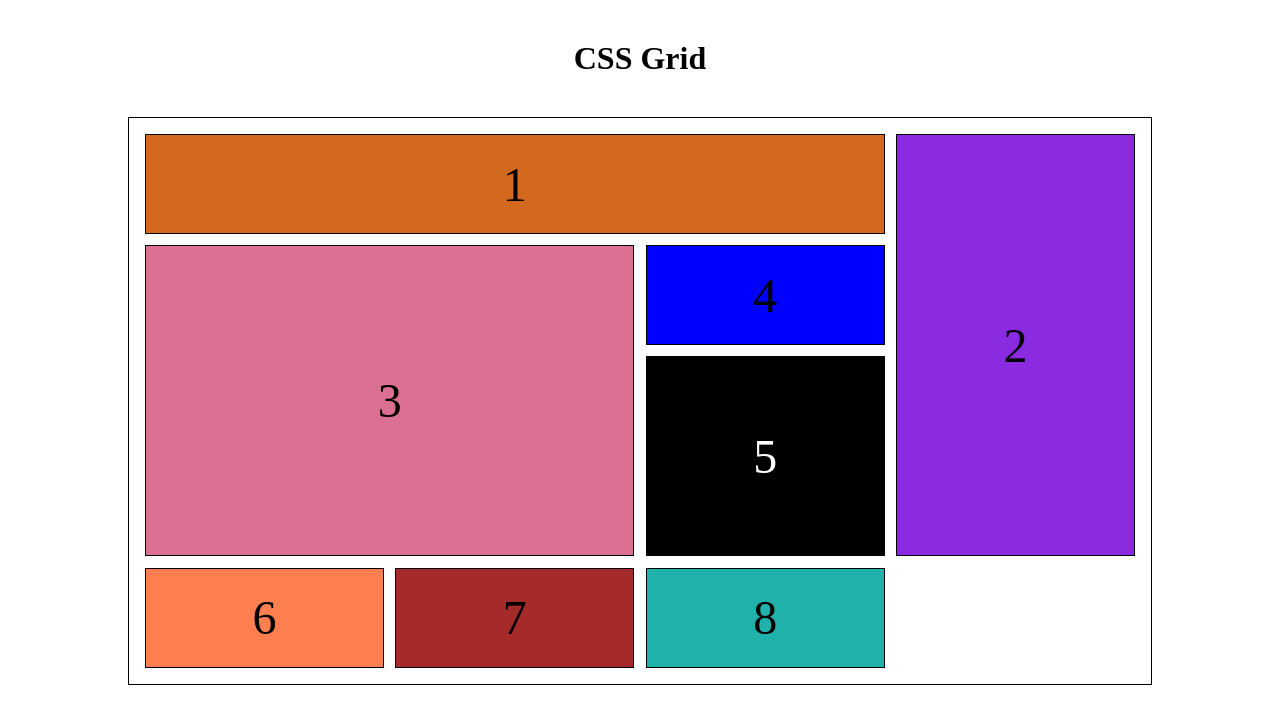
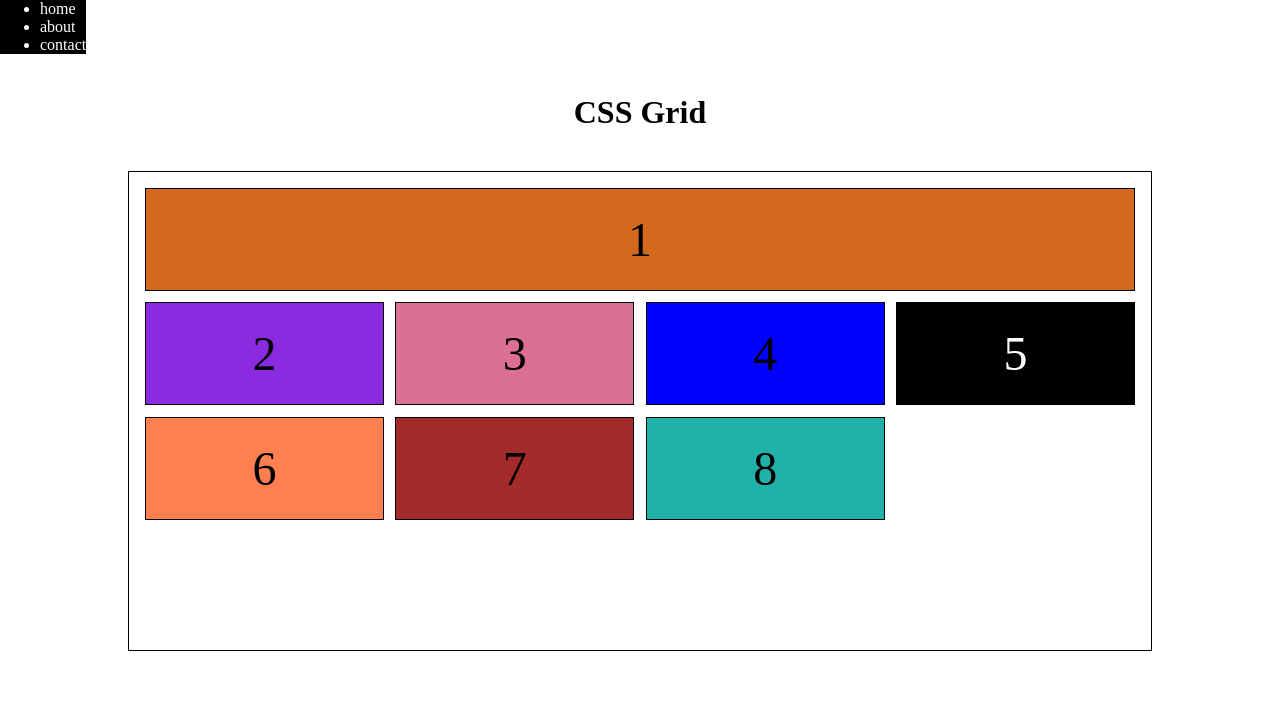
Before and after one commit to Hea092024/29okt-grid, a plain HTML site: page index.html in a window 1280 px wide. Drawn offline with Linux system fonts and the light colour scheme.

Commit message:
added nav+ ul+ li

```diff
--- a/index.html
+++ b/index.html
@@ -10,6 +10,13 @@
 
 <body>
     <header>
+        <nav>
+           <ul>
+            <li>home</li>
+            <li>about</li>
+            <li>contact</li>
+           </ul>
+        </nav>
         <h1>CSS Grid</h1>
 
     </header>
--- a/style.css
+++ b/style.css
@@ -28,34 +28,43 @@ main {
   margin-inline: auto;
 
   grid-template-columns: repeat(4, minmax(100px, 1fr));
-  grid-template-rows: 1fr 100px 200px;
-  row-gap: 1em;
-  column-gap: 1em;
+  /* grid-template-rows: 1fr 100px 200px; */
+  /* row-gap: 1em; */
+  /* column-gap: 1em; */
   gap: .7em;
-  grid-auto-rows: 1fr
+  grid-auto-rows: 1fr;
+grid-template-areas:
+"header header header header"
+"two two three aside"
+"five five six aside"
+"five five seven eight"
+;
   /* grid-auto-flow: column; */
+
 }
 
 #item1{
-    grid-column-start: 1;
-    grid-column-end: 4;
+    /* grid-column-start: 1;
+    grid-column-end: 4; */
+    grid-area: header;
 }
 
 #item2 {
   background-color: blueviolet;
-  grid-column: 4/5;
-  grid-row: 1/4;
+  /* grid-column: 4/5;
+  grid-row: 1/4; */
 
 }
 
 #item3 {
   background-color: palevioletred;
-  grid-column: 1/3;
-  grid-row: 2/4;
+  /* grid-column: 1/3;
+  grid-row: 2/4; */
 }
 
 #item4 {
   background-color: blue;
+
 }
 
 #item5 {
@@ -74,3 +83,14 @@ main {
 #item8 {
   background-color: lightseagreen;
 }
+
+nav {
+    display: flex;
+    align-items: center;
+    justify-content: space-between;
+}
+
+ul{
+    background-color: black;
+    color: white;
+}
```
